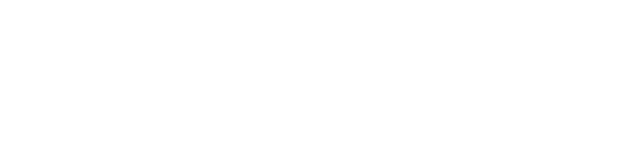
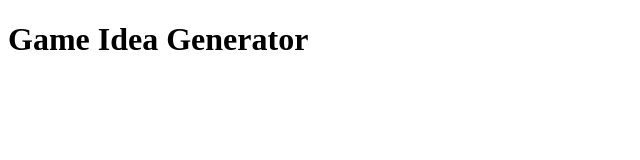
Before and after one commit to Skylarity/game-idea-generator, a plain HTML site: page index.html in a window 1280 px wide. Shown: the whole page, without its empty margins (0-640 px from the left). Drawn offline with nearby package versions, Linux system fonts and the light colour scheme; files that its build step writes are made by us from their sources.

Commit message:
Added h1

```diff
--- a/index.html
+++ b/index.html
@@ -6,6 +6,6 @@
 		<title>Game Idea Generator</title>
 	</head>
 	<body>
-
+		<h1>Game Idea Generator</h1>
 	</body>
 </html>
```
